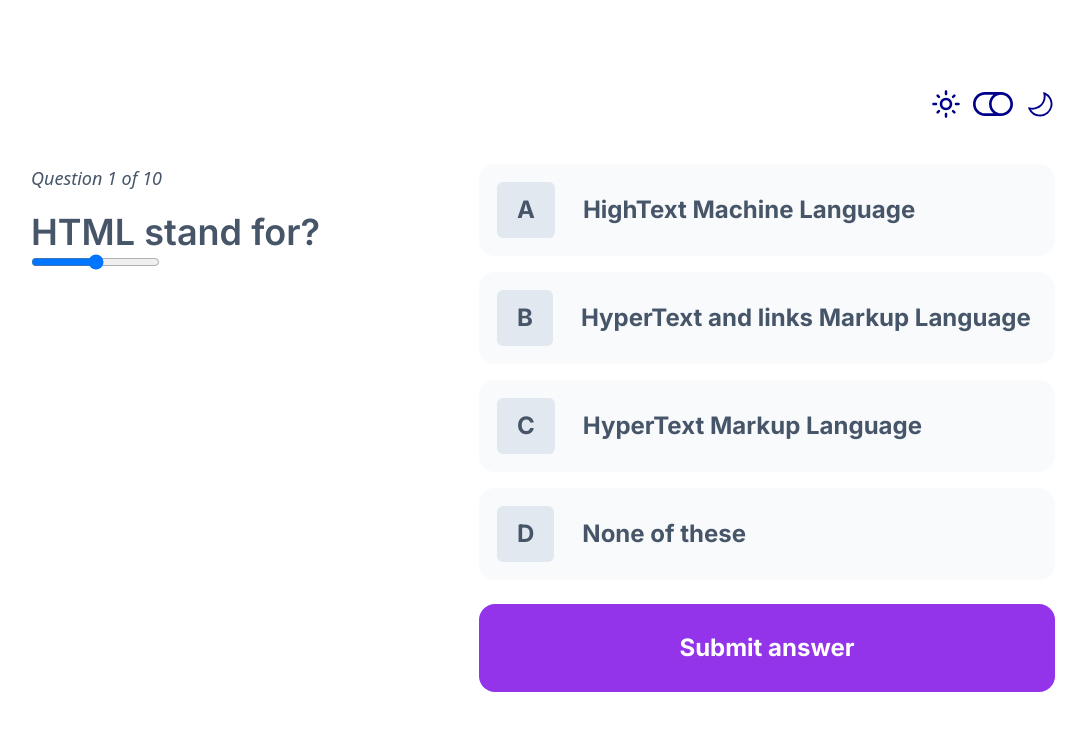
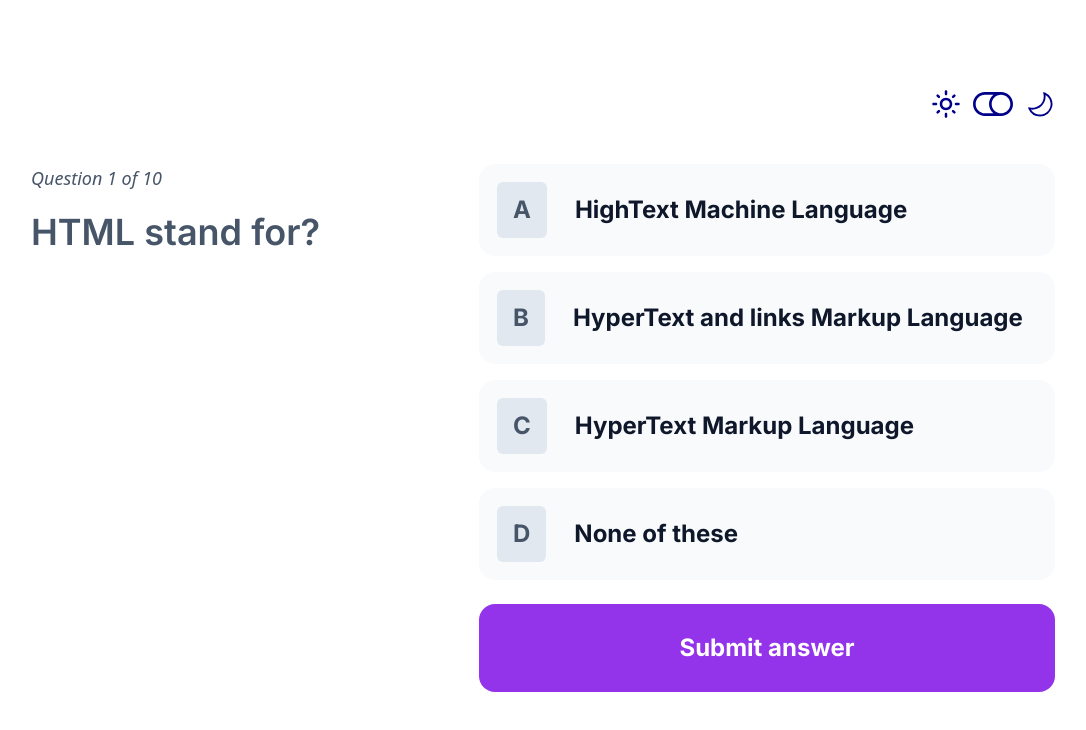
Before and after one commit to rajendrakbanjara/quiz, a Next.js app: page / in a window 1280 px wide. Both pictures are taken after a click on the item "HTML". Shown: the top 730 px of the page, without its empty margins (97-1183 px from the left). Built offline with nearby package versions, Linux system fonts and the light colour scheme.

Commit message:
Quiz App done for Desktop veiw

```diff
--- a/src/app/globals.css
+++ b/src/app/globals.css
@@ -1,3 +1,4 @@
 @tailwind base;
 @tailwind components;
 @tailwind utilities;
+@import 'bootstrap/dist/css/bootstrap.css';
--- a/src/app/page.tsx
+++ b/src/app/page.tsx
@@ -2,6 +2,7 @@
 import LandingPage from "./pages/LandingPage";
 import Question from "./pages/Question";
 import Result from "./pages/Result";
+import Head from "next/head";
 export default function Home() {
   return (
     <>
--- a/src/app/pages/ListItem.tsx
+++ b/src/app/pages/ListItem.tsx
@@ -9,8 +9,8 @@ interface ChildProps {
   const ListItem: React.FC<ChildProps> = ({lable, value, isSelected, changeOption, index}) => {
     return(
         <>
-           <li onClick={()=>changeOption(index)} className="flex items-center font-bold text-slate-600 dark:text-white bg-slate-50 dark:bg-slate-600 p-1.5 w-[36rem] rounded-2xl text-2xl hover:border-purple-600 hover:border-4 border-4 border-transparent hover:transition border-opacity-0 hover:border-opacity-100 hover:duration-700">
-                  <div className={`${ isSelected ? 'bg-purple-600' :  'bg-slate-200'} ${isSelected?'text-white':'text-slate-600'} text-slate-600 px-5 py-3 ml-2 my-2 rounded-md  mr-7 text-2xl`}>
+           <li onClick={()=>changeOption(index)} className="flex items-center font-bold text-slate-900 dark:text-white bg-slate-50 dark:bg-slate-600 p-1.5 w-[36rem] rounded-2xl text-2xl hover:border-purple-600 hover:border-4 border-4 border-transparent hover:transition border-opacity-0 hover:border-opacity-100 hover:duration-700">
+                  <div className={`${ isSelected ? 'bg-purple-600' :  'bg-slate-200'} ${isSelected?'text-white':'text-slate-600'} text-slate-600 px-4 py-3 ml-2 my-2 rounded-md  mr-7 text-2xl`}>
                     {lable}
                   </div>
                   {value}
--- a/src/app/pages/Question.tsx
+++ b/src/app/pages/Question.tsx
@@ -1,4 +1,5 @@
-import { useState } from "react";
+"use client";
+import { useEffect, useState } from "react";
 import ListItem from "./ListItem";
 interface ChildProps {
   showResult: (marks: number) => void;
@@ -348,11 +349,14 @@ const Question: React.FC<ChildProps> = ({ showResult, subject }) => {
   var changeOption = (option: number) => {
     setChoosenOption(option);
   };
-
+  var per = 5;
+  useEffect(() => {
+    require("bootstrap/dist/js/bootstrap.js");
+  }, []);
   return (
-    <div className="flex mt-20 justify-between ">
+    <div className="flex mt-20 justify-between">
       {/* left container */}
-      <div className="pr-14">
+      <div className="flex flex-col justify-between w-[32rem]">
         <div className="mr-20">
           <p className="text-lg italic text-slate-600 dark:text-slate-400 font-sans mb-5">
             Question {currentQuestionIndex + 1} of {questions.length}
@@ -361,8 +365,20 @@ const Question: React.FC<ChildProps> = ({ showResult, subject }) => {
             {questions[currentQuestionIndex].qution}
           </p>
         </div>
-        <div>
-          <input type="range" />
+        <div className="progressiveBar mb-6">
+          <div
+            className="progress"
+            role="progressbar"
+            aria-label="Info example"
+            aria-valuenow={1}
+            aria-valuemin={1}
+            aria-valuemax={10} // Ensure this is a number
+          >
+            <div
+              className="progress-bar bg-purple-600"
+              style={{ width: `${currentQuestionIndex + 1}0%` }}
+            ></div>
+          </div>
         </div>
       </div>
       {/* Right container */}
@@ -409,7 +425,7 @@ const Question: React.FC<ChildProps> = ({ showResult, subject }) => {
           <div>
             <button
               type="submit"
-              className="flex items-center font-bold text-white p-2 w-[36rem] rounded-2xl text-2xl justify-center py-7 bg-purple-600"
+              className="flex items-center font-bold text-white p-4 w-[36rem] rounded-2xl text-2xl justify-center py-7 bg-purple-600"
               onClick={function () {
                 if (
                   questions[currentQuestionIndex].correctAns == choosenOption
--- a/src/app/pages/Result.tsx
+++ b/src/app/pages/Result.tsx
@@ -10,16 +10,15 @@ const Result: React.FC<ChildProps> = ({chooseSubject, marks})=> {
       {/* left container */}
       <div className="pr-14">
         <div className="mr-20">
-          <p className="text-lg italic text-slate-400 font-sans mb-5">
-            Question 6 of 10
+          {/* <p className="text-lg italic text-slate-400 font-sans mb-5">
+
+          </p> */}
+          <p className="dark:text-white text-slate-600 font-sans font-thin text-7xl">
+            Quiz Completed
           </p>
-          <p className="dark:text-white text-slate-600 font-semibold text-4xl">
-            Which of these color contrast ratios defines the minimum WACAG 2.1
-            Level AA requirement for normal text?
+          <p className="dark:text-white text-slate-600 font-sans font-semibold text-6xl">
+            You Scored...
           </p>
-        </div>
-        <div>
-          <input type="range" />
         </div>
       </div>
       {/* Right container */}
@@ -48,7 +47,7 @@ const Result: React.FC<ChildProps> = ({chooseSubject, marks})=> {
           <div>
             <button
               type="submit"
-              className="flex items-center font-bold text-white p-2 w-[36rem] rounded-2xl text-2xl justify-center py-7 bg-purple-600"
+              className="flex items-center font-bold text-white p-4 w-[36rem] rounded-2xl text-2xl justify-center py-7 bg-purple-600"
               onClick={()=>chooseSubject(0)}
             >
               Play again
```
Also changed, not shown: package.json (+5 -4 lines), 1 other file (tests, documents, lock files or other folders).
